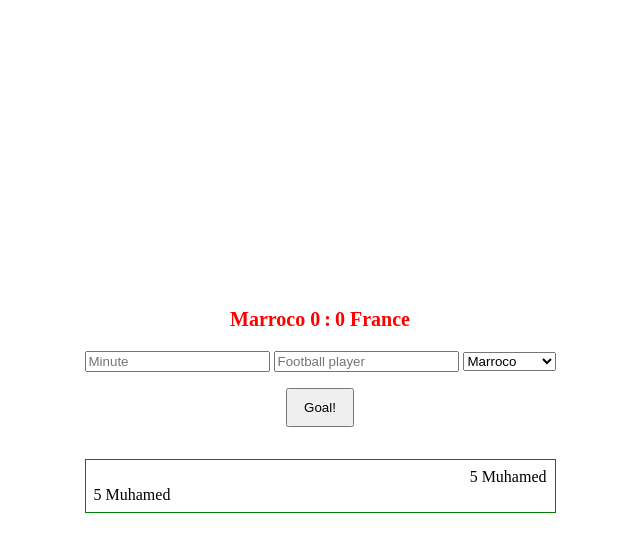
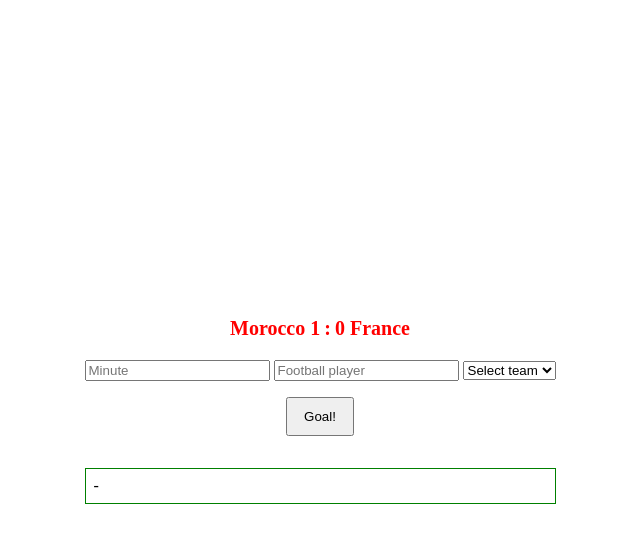
Before and after one commit to mmuminovic/js-course, a plain HTML site: page 18 - Game scores/index.html in a window 1280 px wide. Both pictures are taken after a click on the button "Goal!". Shown: the whole page, without its empty margins (320-960 px from the left). Drawn offline with Linux system fonts and the light colour scheme.

Commit message:
score app done

```diff
--- a/18 - Game scores/index.html
+++ b/18 - Game scores/index.html
@@ -11,16 +11,16 @@
     <div class="wrapper">
       <div>
         <div class="result" id="average">
-          <p>Marroco <span id="marrocoScore">0</span></p>
+          <p>Morocco <span id="moroccoScore">0</span></p>
           <p>:</p>
           <p><span id="franceScore">0</span> France</p>
         </div>
         <div>
           <input type="number" id="min" placeholder="Minute" />
           <input type="text" id="score" placeholder="Football player" />
-          <select name="" id="team">
-            <option value="" disabled>Select team</option>
-            <option value="Marroco">Marroco</option>
+          <select id="team">
+            <option value="" disabled selected>Select team</option>
+            <option value="morocco">Morocco</option>
             <option value="France">France</option>
           </select>
         </div>
@@ -28,11 +28,11 @@
           <button id="addGoal">Goal!</button>
         </div>
         <ul id="listOfGoals">
-          <li style="text-align: right;">5 Muhamed</li>
-          <li style="text-align: left;">5 Muhamed</li>
+          <!-- <li style="text-align: right;">5 Muhamed</li>
+          <li style="text-align: left;">5 Muhamed</li> -->
         </ul>
       </div>
     </div>
-    <script src="script.js"></script>
+    <script src="./script.js"></script>
   </body>
 </html>
--- a/18 - Game scores/script.js
+++ b/18 - Game scores/script.js
@@ -0,0 +1,50 @@
+var goals = [];
+
+document.getElementById("addGoal").addEventListener("click", function () {
+  // Uzimamo vrednosti
+  var min = document.getElementById("min").value;
+  var player = document.getElementById("score").value;
+  var team = document.getElementById("team").value;
+
+  // Smestamo vrednosti u objekat kao propertiji
+  var goal = {
+    min: min,
+    player: player,
+    team: team,
+  };
+
+  // Objekat saljemo u niz goals
+  goals.push(goal);
+
+  // Ocistimo unete vrednosti iz input polja i spremimo ih za sledeci unos
+  document.getElementById("min").value = "";
+  document.getElementById("score").value = "";
+  document.getElementById("team").value = "";
+
+  // Parent ul html element
+  var listOfGoalsElement = document.getElementById('listOfGoals');
+
+  // Izbrisemo sve sto je pre toga bilo u listi da bi opet ispocetka ubacili sve elemente
+  listOfGoalsElement.innerHTML = ""
+
+  var moroccoGoals = 0;
+  var franceGoals = 0;
+
+  goals.forEach(function(item, index){
+    var goalElement = document.createElement('li');
+    goalElement.textContent = item.min + ' - ' + item.player;
+
+    if(item.team === 'France'){
+        goalElement.style = "text-align: right;"
+        franceGoals++;
+    } else {
+        moroccoGoals++;
+    }
+
+    listOfGoalsElement.appendChild(goalElement);
+  });
+
+  // Ispisujemo rezultat
+  document.getElementById('moroccoScore').textContent = moroccoGoals;
+  document.getElementById('franceScore').textContent = franceGoals;
+});
```
